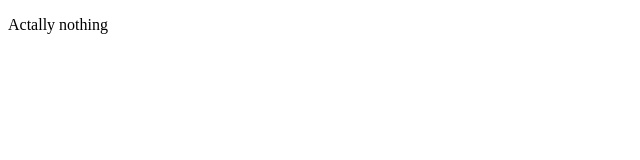
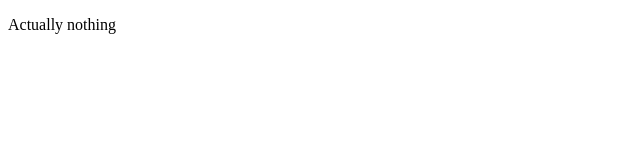
Before and after one commit to dmokh/WebPage, a plain HTML site: page main.html in a window 1280 px wide. Shown: the full height of the page, 0-640 px from the left. Drawn offline with Linux system fonts and the light colour scheme.

Commit message:
Update main.html

```diff
--- a/main.html
+++ b/main.html
@@ -5,7 +5,7 @@
   </head>
   <body>
     <p>
-      Actally nothing
+      Actually nothing
     </p>
   </body>
 </html>
```
